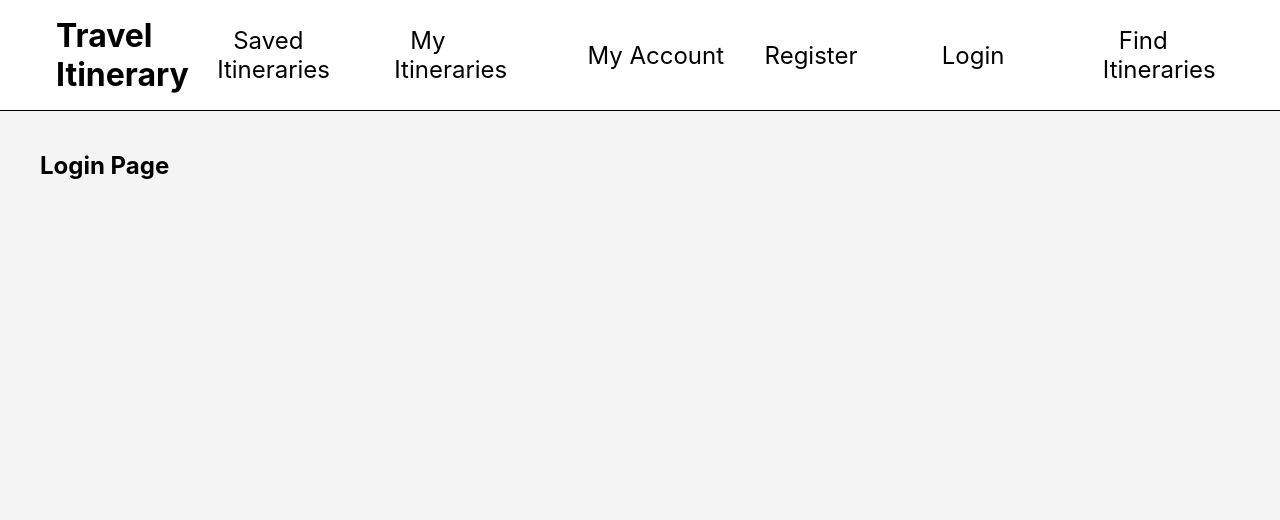
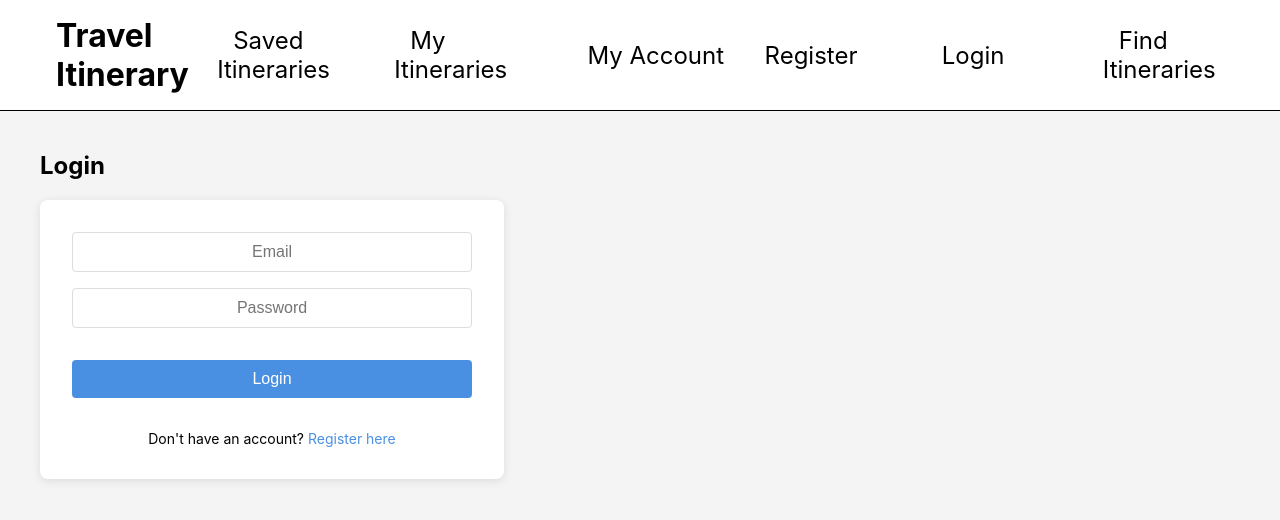
Before and after one commit to jessica-po/Travel-Itinerary-System-, a React (Vite) app: page /login in a window 1280 px wide. Shown: the top 520 px of the page. Built offline with nearby package versions, Linux system fonts and the light colour scheme.

Commit message:
Added Login Feature

```diff
--- a/src/App.jsx
+++ b/src/App.jsx
@@ -29,6 +29,7 @@ const router = createBrowserRouter(
       <Route path="/view-itinerary/:postId" element={<ViewItinerary />} />
       <Route path="/comments/:postId" element={<Comments />} />
       <Route path="/report-form/:postId" element={<ReportForm />} />
+      <Route path="home" element={<Home />} />
     </Route>
   ),
 );
--- a/src/pages/Login/Login.jsx
+++ b/src/pages/Login/Login.jsx
@@ -1,15 +1,105 @@
-import React, { useEffect } from "react";
+import React, { useState, useEffect } from "react";
+import { Link, useNavigate } from 'react-router-dom';
+import { createClient } from '@supabase/supabase-js';
 import styles from './Login.module.css';
 
+// Initialize Supabase client
+const supabase = createClient(
+    'https://dnchewmkolgjlitgxxui.supabase.co',
+    'eyJhbGciOiJIUzI1NiIsInR5cCI6IkpXVCJ9.eyJpc3MiOiJzdXBhYmFzZSIsInJlZiI6ImRuY2hld21rb2xnamxpdGd4eHVpIiwicm9sZSI6ImFub24iLCJpYXQiOjE3MzEzNDA4NzcsImV4cCI6MjA0NjkxNjg3N30.YbEkcVK1-m5qen6udcLC9Op3weQA6DD9nygqQ5cvOwo' // Make sure to use environment variables for this!
+);
+
 export default function Login() {
+    const navigate = useNavigate();
+    const [formData, setFormData] = useState({ email: '', password: '' });
+    const [error, setError] = useState('');
+    const [loading, setLoading] = useState(false);
 
     useEffect(() => {
         document.title = "Login - Travel Itineraries";
-    });
+    }, []);
+
+    const handleSubmit = async (e) => {
+        e.preventDefault();
+        setError('');
+        setLoading(true);
+
+        // Make sure all fields are entered
+        if (!formData.email || !formData.password) {
+            setError('All Fields Are Required');
+            setLoading(false);
+            return;
+        }
+
+        try {
+            const { data, error } = await supabase.auth.signInWithPassword({
+                email: formData.email,
+                password: formData.password,
+            });
+
+            if (error) throw error;
+
+            // Get the user data correctly
+            const userResponse = await supabase.auth.getUser();
+            const user = userResponse.data.user;
+            console.log(user);
+
+            // Clear form data
+            setFormData({ email: '', password: '' });
+
+            // Navigate to home page after successful login
+            navigate('/home', {
+                replace: true, // replace the current page in history
+                state: { message: 'Login successful!' } // optional state to pass
+            });
+
+        } catch (err) {
+            setError(err.message); // Set the error if authentication fails
+        } finally {
+            setLoading(false);
+        }
+    };
 
     return (
         <div className="login">
-            <h2>Login Page</h2>
+            <h2 className="header">Login</h2>
+            <form onSubmit={handleSubmit} className={styles.form}>
+                <div className={styles.formGroup}>
+                    <input
+                        type="email"
+                        name="email"
+                        placeholder="Email"
+                        value={formData.email}
+                        onChange={(e) => setFormData({ ...formData, email: e.target.value })}
+                        className={styles.input}
+                    />
+                </div>
+
+                <div className={styles.formGroup}>
+                    <input
+                        type="password"
+                        name="password"
+                        placeholder="Password"
+                        value={formData.password}
+                        onChange={(e) => setFormData({ ...formData, password: e.target.value })}
+                        className={styles.input}
+                    />
+                </div>
+
+                {error && <div className={styles.error}>{error}</div>}
+
+                <button
+                    type="submit"
+                    className={styles.button}
+                    disabled={loading}
+                >
+                    {loading ? 'Logging In...' : 'Login'}
+                </button>
+
+                <div className={styles.loginLink}>
+                    Don't have an account? <Link to="/register">Register here</Link>
+                </div>
+            </form>
         </div>
     );
 }
--- a/src/pages/Login/Login.module.css
+++ b/src/pages/Login/Login.module.css
@@ -0,0 +1,92 @@
+/* Container for the entire login screen */
+.login {
+    position: fixed;  /* Keeps the login section fixed in the viewport */
+    top: 0;
+    left: 0;
+    width: 100%;
+    height: 100%; /* Full viewport height */
+    display: flex;
+    flex-direction: column;
+    align-items: center;
+    justify-content: center; /* Centers content both horizontally and vertically */
+    background: #f5f7fa; /* Light background color */
+    text-align: center;
+    padding: 20px; /* Adding some padding around the edges for small screens */
+    box-sizing: border-box; /* Ensures padding doesn't cause overflow */
+  }
+
+  /* Styling the form container */
+  .form {
+    background: white;
+    padding: 2rem;
+    border-radius: 8px;
+    box-shadow: 0 2px 10px rgba(0, 0, 0, 0.1);
+    width: 100%;
+    max-width: 400px; /* Max width for the form */
+    display: flex;
+    flex-direction: column;
+    align-items: center; /* Centers inputs and button horizontally */
+  }
+
+  /* Form group styling */
+  .formGroup {
+    margin-bottom: 1rem;
+    width: 100%;
+    text-align: center; /* Ensures input labels and fields are centered */
+  }
+
+  /* Input field styling */
+  .input {
+    width: 100%;
+    padding: 10px;
+    border: 1px solid #ddd;
+    border-radius: 4px;
+    font-size: 16px;
+    text-align: center; /* Centers text in the input fields */
+    box-sizing: border-box; /* Ensures padding doesn't cause overflow */
+  }
+
+  /* Button styling */
+  .button {
+    width: 100%;
+    padding: 10px;
+    background-color: #4a90e2;
+    color: white;
+    border: none;
+    border-radius: 4px;
+    cursor: pointer;
+    margin: 1rem 0;
+    font-size: 16px;
+  }
+
+  /* Button disabled state */
+  .button:disabled {
+    background-color: #ccc;
+    cursor: not-allowed;
+  }
+
+  /* Error message styling */
+  .error {
+    color: red;
+    margin: 10px 0;
+    text-align: center;
+    width: 100%; /* Ensures error message stretches full width */
+    font-size: 14px; /* Slightly smaller text for error message */
+  }
+
+  /* Link to login page for users who already have an account */
+  .loginLink {
+    text-align: center;
+    margin-top: 1rem;
+    width: 100%; /* Ensures the link stretches across the form */
+    font-size: 14px;
+  }
+
+  .loginLink a {
+    color: #4a90e2;
+    text-decoration: none;
+  }
+
+  .loginLink a:hover {
+    text-decoration: underline;
+  }
--- a/src/pages/Register/Register.jsx
+++ b/src/pages/Register/Register.jsx
@@ -1,3 +1,4 @@
+
 import React, { useState, useEffect } from "react";
 import { createClient } from '@supabase/supabase-js';
 import { Link, useNavigate } from 'react-router-dom';
@@ -69,17 +70,6 @@ const supabase = createClient(
         });
 
         if (authError) throw authError;
-
-        // insert
-        const { error: insertError} = await supabase
-            .from('profile')
-            .insert([{
-                user_id: supabase.auth.getUser().id,
-                first_name: formData.firstName,
-                last_name: formData.lastName,
-                role: 'traveller',
-                profile_status: 'normal'
-            }]);
 
             setFormData({password: '', confirmPassword: '', firstName: '', lastName: '', email: ''});
             setError('Successful Registration! Please Login Now!');
```
